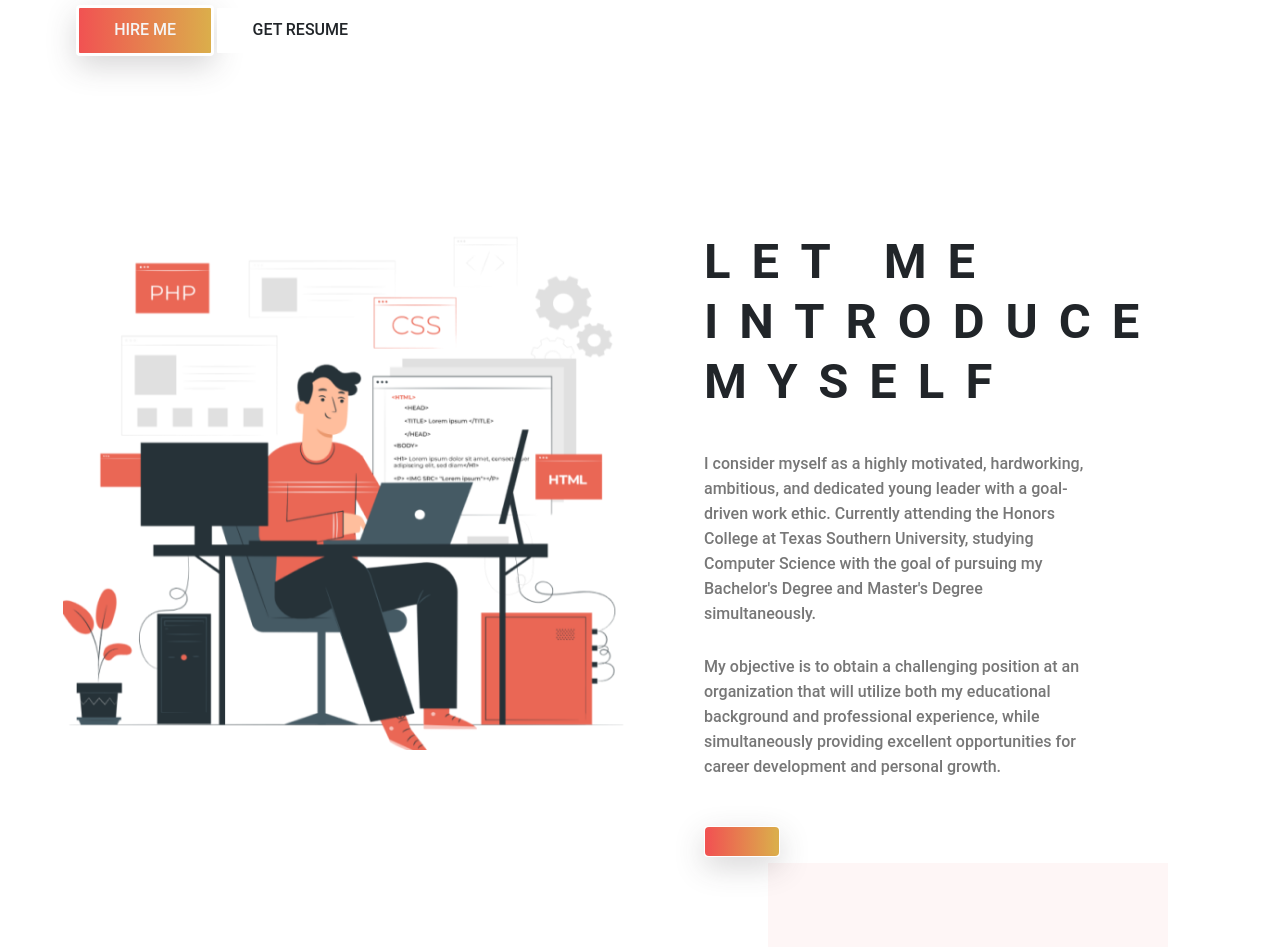
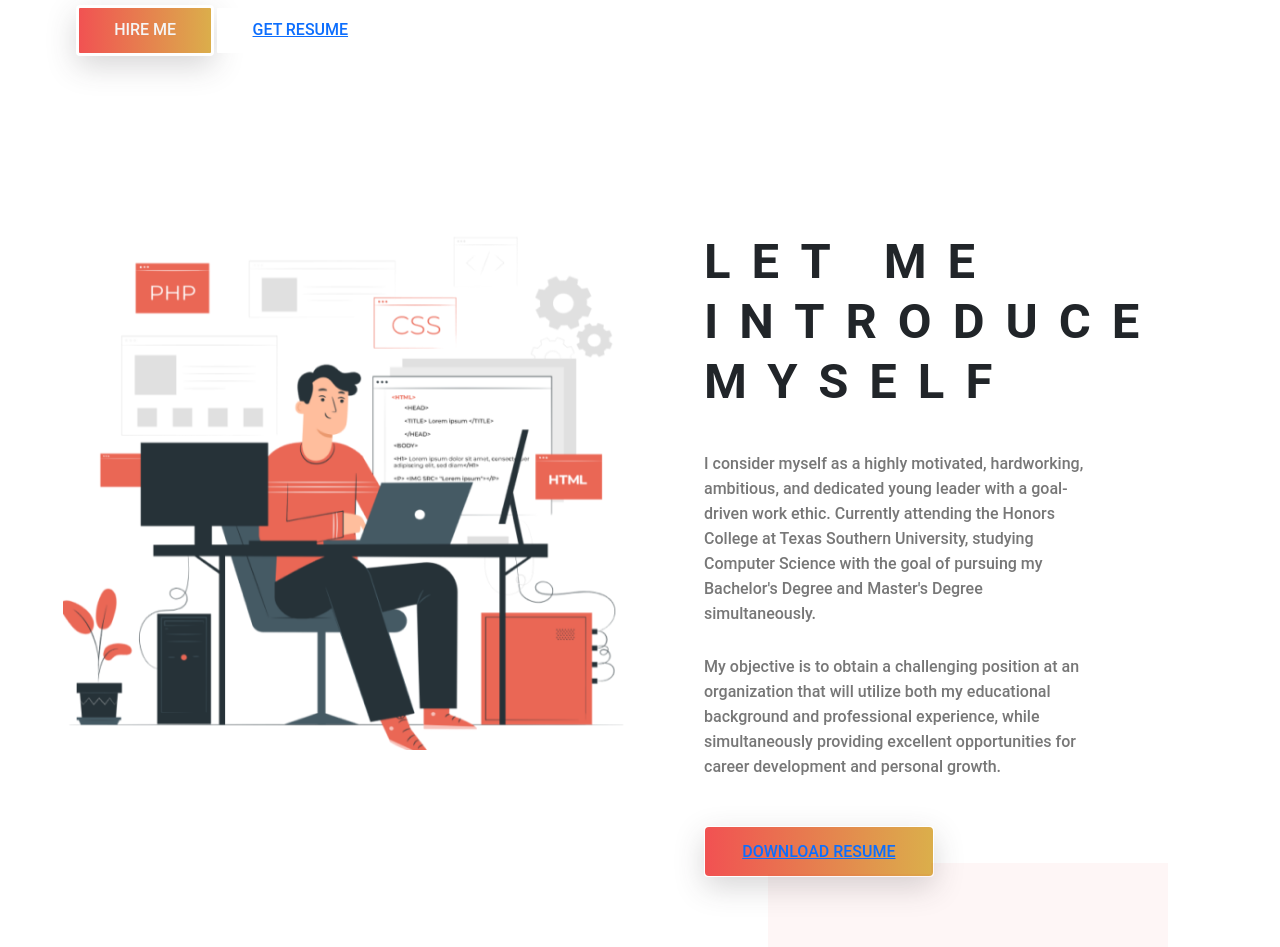
Before and after one commit to iamemmanueljoshua/portfolio, a plain HTML site: page index.html in a window 1280 px wide. Shown: the part 577-1524 px from the top of the page. Drawn offline with Linux system fonts and the light colour scheme; a web font is replaced by a local one.

Commit message:
Update index.html

```diff
--- a/index.html
+++ b/index.html
@@ -67,7 +67,7 @@
                         <div class="site-buttons">
                             <div class="d-flex flex-row flex-wrap">
                                 <button type="button" class="btn button primary-button mr-4 text-uppercase">Hire me</button>
-                                <button type="button" class="btn button secondary-button text-uppercase">Get resume</button>
+                                <button type="button" class="btn button secondary-button text-uppercase"> <a href= "https://drive.google.com/file/d/1I4Nf5s9piwgmjmv3uT0WgaiaJIzelHUl/view">Get resume</a></button>
                             </div>
                         </div>
                     </div>
@@ -110,8 +110,8 @@
                         providing excellent opportunities for career development and personal growth.
                     </p>
                 </div>
-                <button type="button" class="btn button primary-button text-uppercase"><a href= "https://drive.google.com/file/d/1I4Nf5s9piwgmjmv3uT0WgaiaJIzelHUl/view"Download resume</button>
-            </a></div>
+                <button type="button" class="btn button primary-button text-uppercase"><a href= "https://drive.google.com/file/d/1I4Nf5s9piwgmjmv3uT0WgaiaJIzelHUl/view">Download resume</a></button>
+            </div>
         </div>
     </div>
 </section>
```
